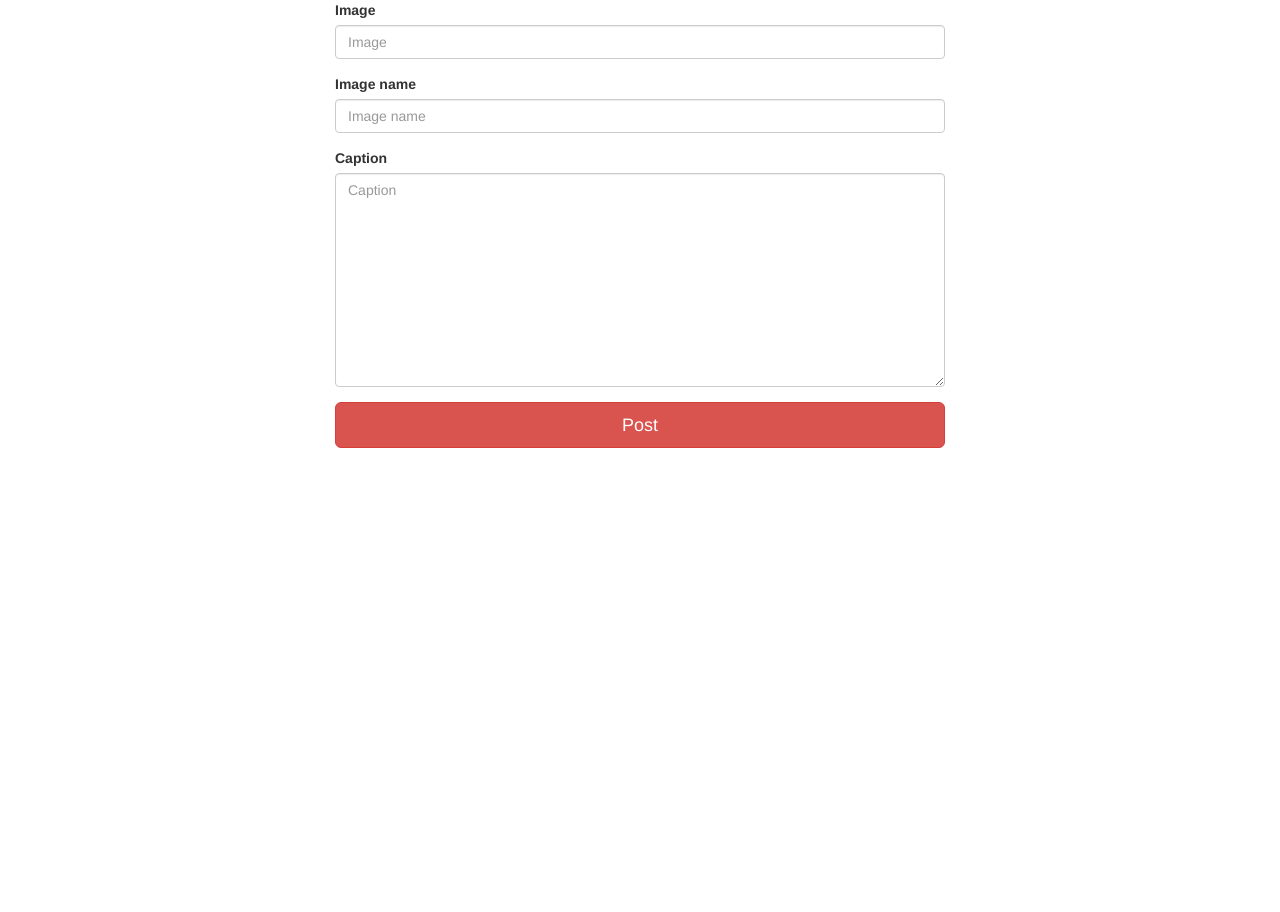
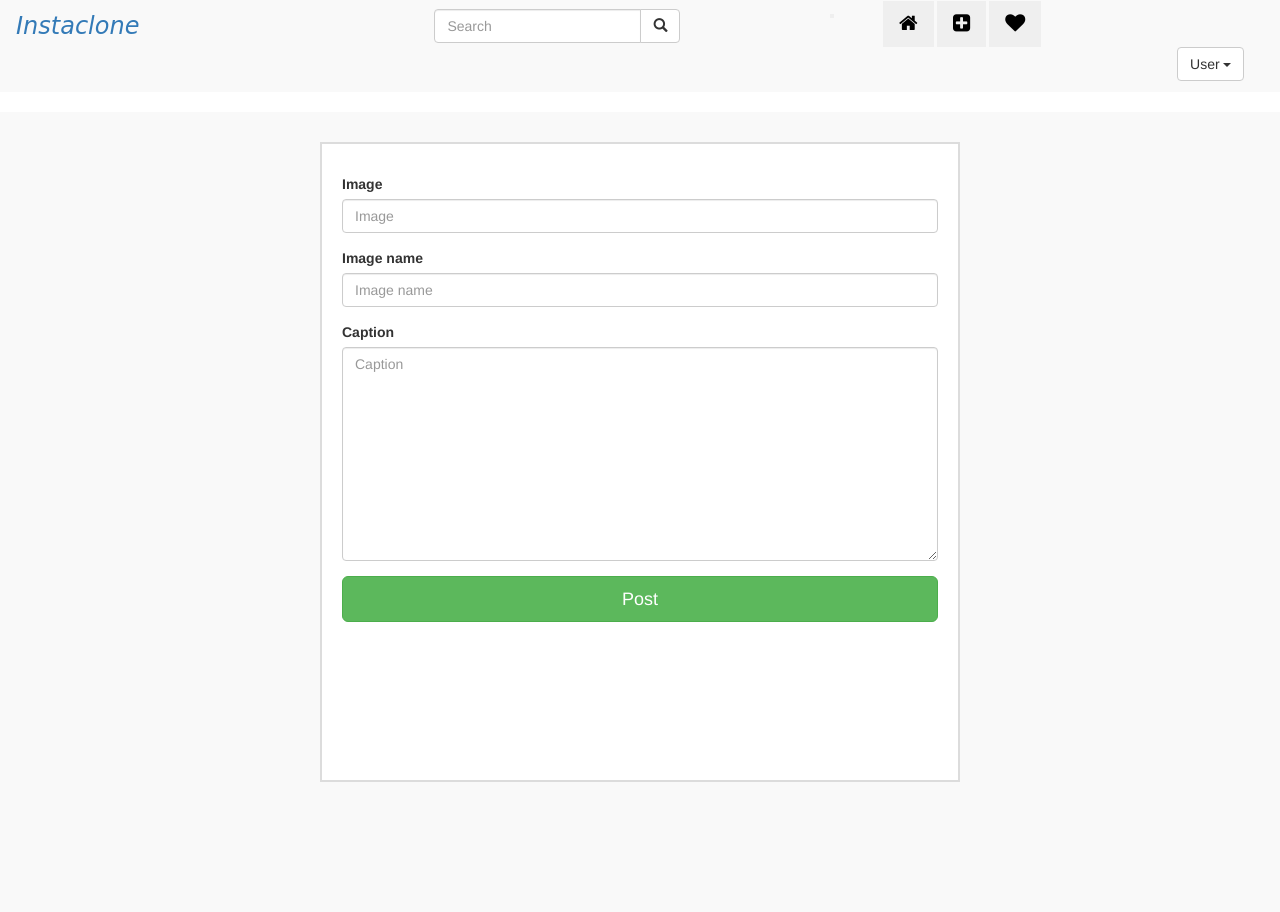
Before and after one commit to Alice-Githui/Instagram-Clone, a Django app: page /uploadimage/ in a window 1280 px wide. Before the commit the page ends 448 px from the top, so only its background shows below. Run offline with Django 3.2, Linux system fonts and the light colour scheme; the visitor is signed in with stand-in values (Sample User, id 1); some libraries are stand-ins or nearby versions.

Commit message:
style the new image page

```diff
--- a/instaclone/static/CSS/style.css
+++ b/instaclone/static/CSS/style.css
@@ -170,3 +170,18 @@ h1{
    border: 2px solid gainsboro;
    margin: 30px;
 }
+
+.newimagepage{
+    background-color: #f9f9f9;
+    height: 100vh;
+}
+
+.new-image{
+    align-items: center;
+    justify-content: center;
+    height: 80vh;
+    background-color: white;
+    margin-top: 30px;
+    border: 2px solid gainsboro;
+    padding: 30px 20px 0px 20px;
+}
--- a/instaclone/templates/instaclone/new_image.html
+++ b/instaclone/templates/instaclone/new_image.html
@@ -1,31 +1,19 @@
+{% extends 'instaclone/base.html' %}
 {% load bootstrap3 %}
 {% load static %}
-<!DOCTYPE html>
-<html lang="en">
-<head>
-    <meta charset="UTF-8">
-    <meta http-equiv="X-UA-Compatible" content="IE=edge">
-    <meta name="viewport" content="width=device-width, initial-scale=1.0">
-    <title>Upload New Image</title>
-    {{form.media}}
+{% block content %}
+{% include 'navbar.html' %}
 
-    {% block styles %}
-    {% bootstrap_css %}
-    <link rel="stylesheet" href="{% static 'CSS/styles.css'%}">
-
-    {%endblock%}
-</head>
-<body>
-    <div class="container-fluid">
+<div class="container-fluid newimagepage">
     <div class="row">
         <div class="col-md-3"></div>
-            <div class="col-md-6">
+        <div class="col-md-6 new-image">
             <form action="{% url 'uploadimage' %}" method="post" enctype="multipart/form-data">
                 {% csrf_token %}
 
                 {% bootstrap_form form %}
 
-                    <input value="Post" type="submit" class="btn btn-danger btn-lg btn-block">
+                <input value="Post" type="submit" class="btn btn-success btn-lg btn-block">
 
             </form>
         </div>
@@ -33,9 +21,4 @@
     </div>
 </div>
 
-    {% block scripts %}
-    <script src="https://ajax.googleapis.com/ajax/libs/jquery/3.2.1/jquery.min.js"></script>
-    {% bootstrap_javascript %}
 {% endblock %}
-</body>
-</html>
```
Lines whose indentation alone changed are shown as unchanged.
